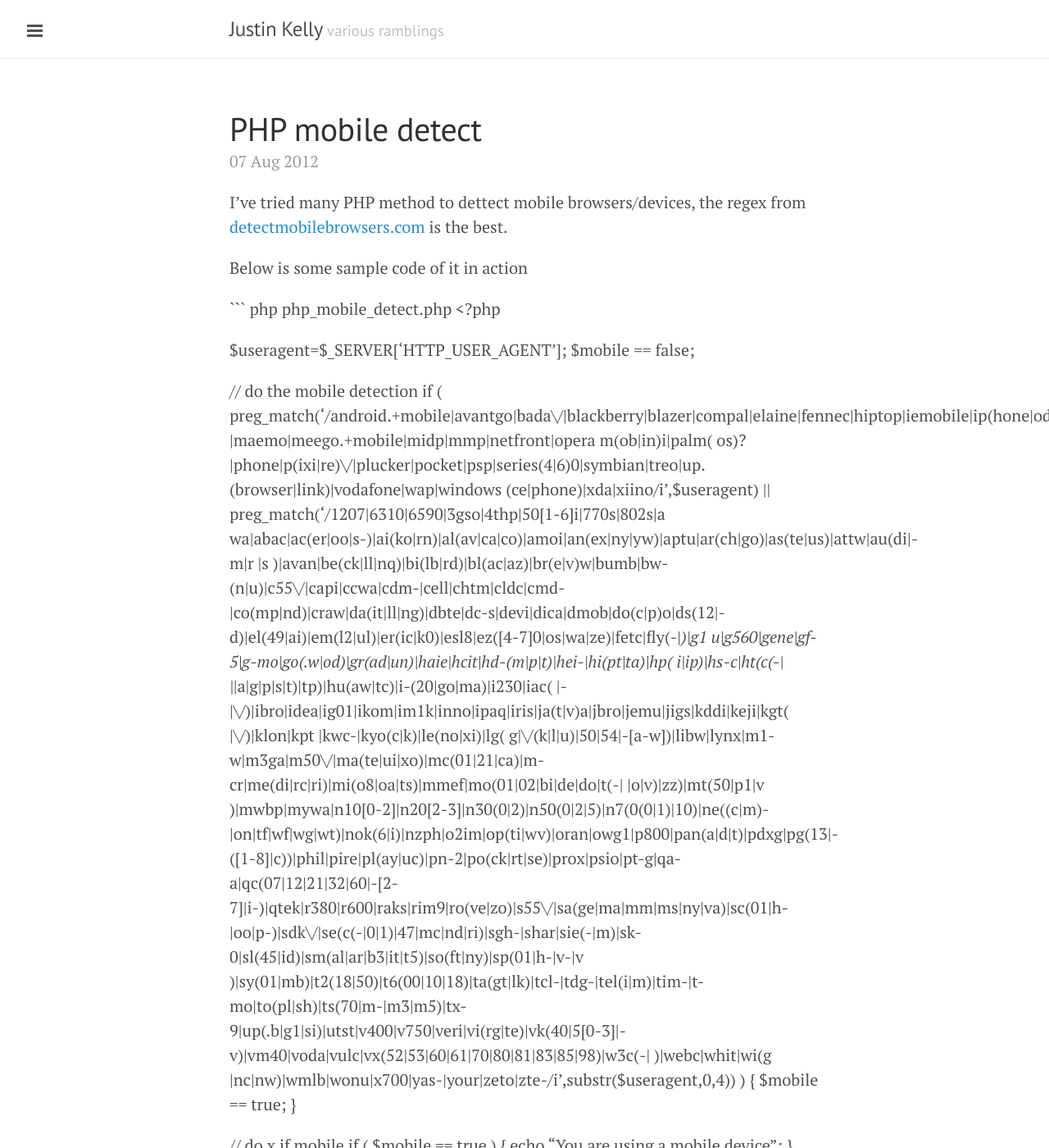
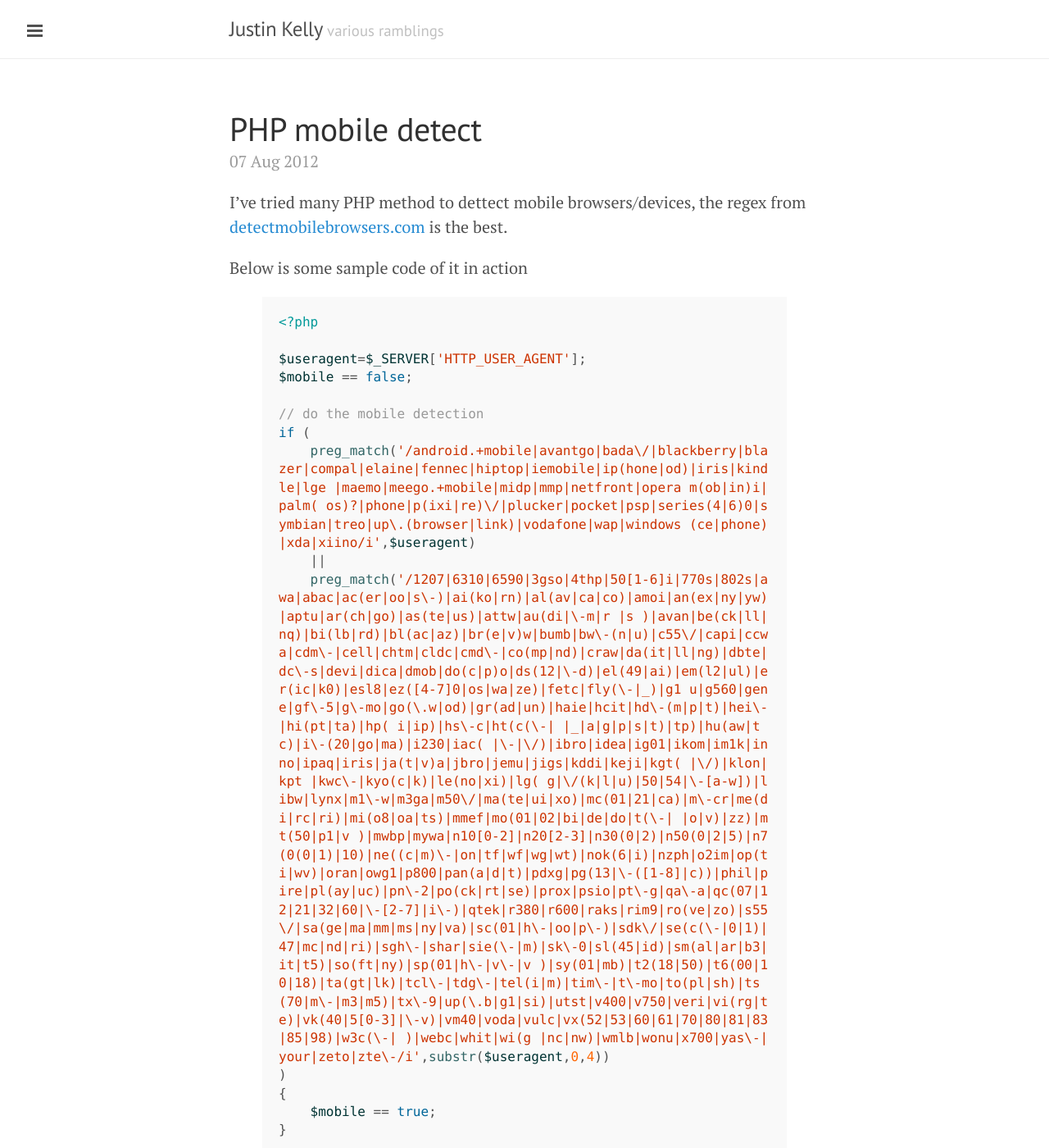
Before and after one commit to justinkelly/justinkelly.github.io, a Jekyll site: the page built from _posts/2012-08-07-php-mobile-detect.markdown, in a window 1280 px wide and 1400 px high. Shown: the whole window at 82% size. Built offline with Jekyll 4.4.1, drawn with Linux system fonts in a browser that asks for light colours; nearby versions of some CDN libraries; some of the changed text lies outside the part shown.

Commit message:
post fixes

````diff
--- a/_posts/2012-08-07-php-mobile-detect.markdown
+++ b/_posts/2012-08-07-php-mobile-detect.markdown
@@ -11,7 +11,7 @@ is the best.
 
 Below is some sample code of it in action
 
-``` php php_mobile_detect.php
+{% highlight php %}
 <?php
 
 $useragent=$_SERVER['HTTP_USER_AGENT'];
@@ -34,8 +34,7 @@ if ( $mobile == true )
 }
 
 ?>
-```
-
+{% endhighlight %}
 
 Also for Javascript and Apache mobile detection refer the below posts:
 
````
